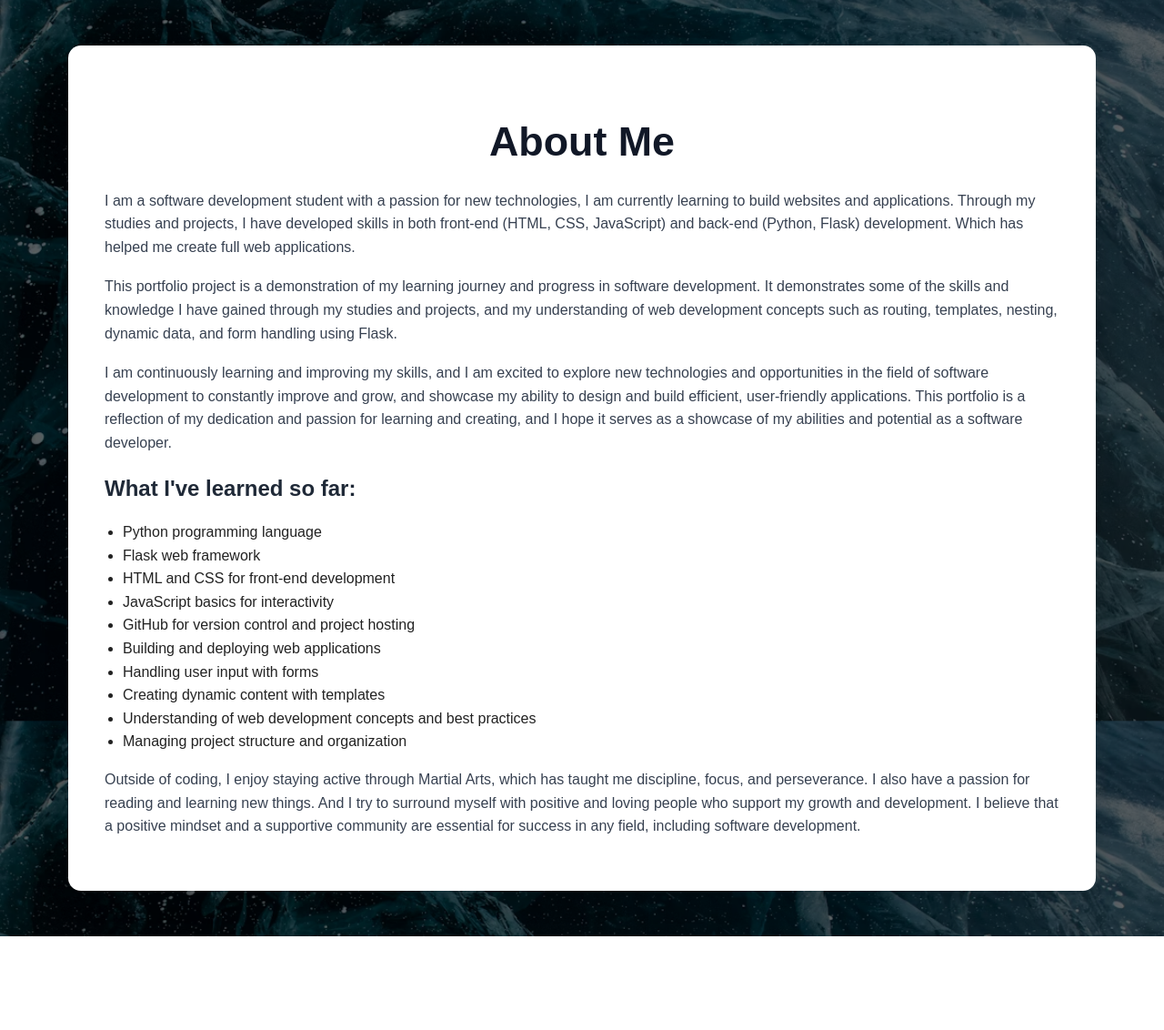
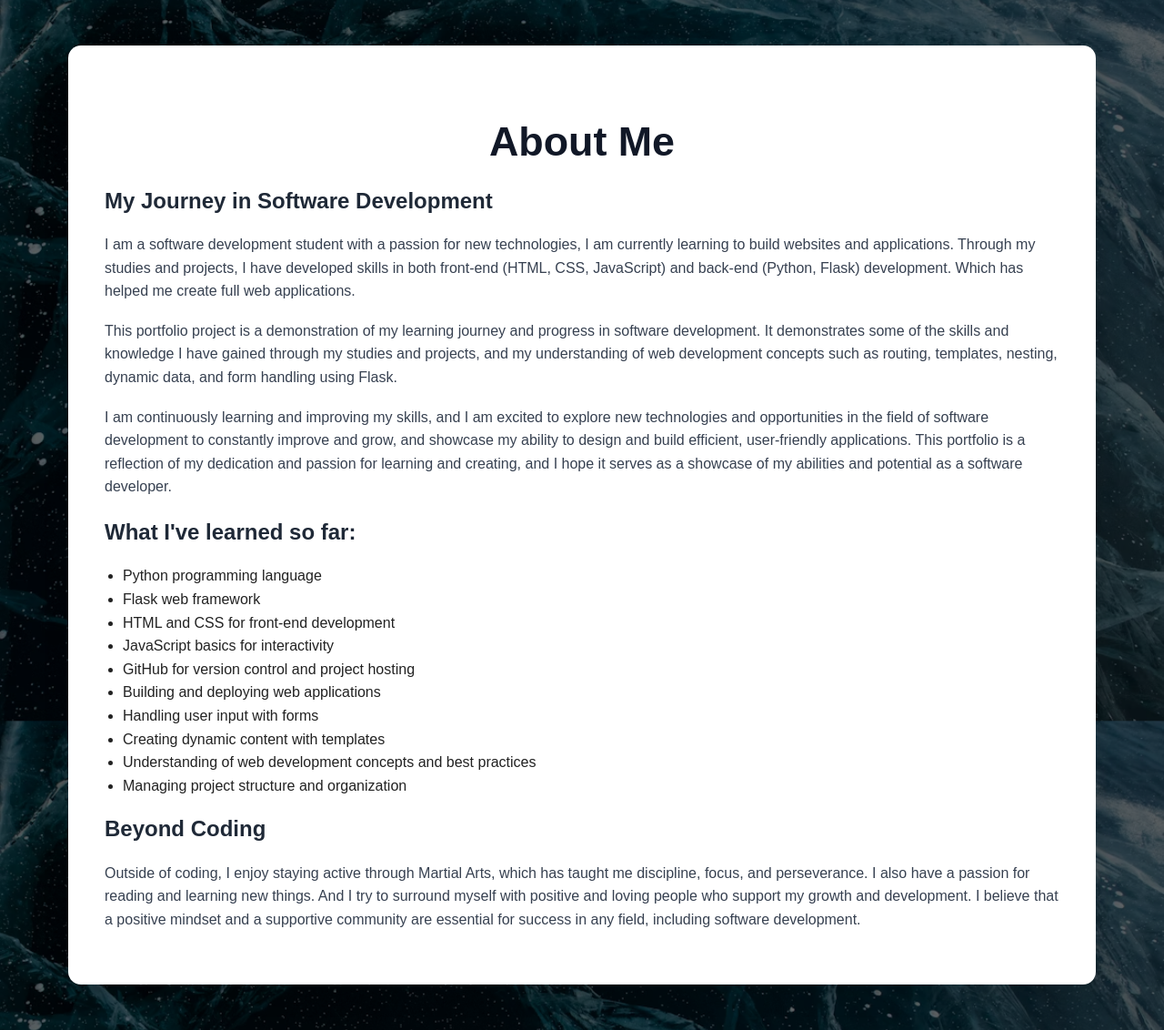
Before and after one commit to mdpos95-tech/flask-portfolio, a Flask app: page /about in a window 1280 px wide. Shown: the part 61-1193 px from the top of the page at 91% size. Before the commit the page ends 1090 px from the top, so only its background shows below. Run offline with Flask 3, Linux system fonts and the light colour scheme.

Commit message:
small changes to about html to look more presentable

```diff
--- a/static/css/style.css
+++ b/static/css/style.css
@@ -504,6 +504,6 @@ ul{
     transform: scale(1.05);}
 
     .dark-mode .skill-tags span {
-    background-color: #374151;
+    background-color: #a3b2cb;
     color: #080808;
     }
--- a/templates/about.html
+++ b/templates/about.html
@@ -2,6 +2,7 @@
 
 {% block content %}
 <h1>About Me</h1>
+<h2>My Journey in Software Development</h2>
 <p>I am a software development student with a passion for new technologies, I am currently learning to build websites
     and applications. Through my studies and projects, I have developed skills in both front-end (HTML, CSS, JavaScript)
     and back-end (Python, Flask) development. Which has helped me create full web applications.</p>
@@ -36,7 +37,7 @@
     <li>Understanding of web development concepts and best practices</li>
     <li>Managing project structure and organization</li>
 </ul>
-
+<h2>Beyond Coding</h2>
 <p>
     Outside of coding, I enjoy staying active through Martial Arts, which has taught me discipline, focus, and
     perseverance. I also have a passion for reading and learning new things. And I try to surround myself with positive
```
